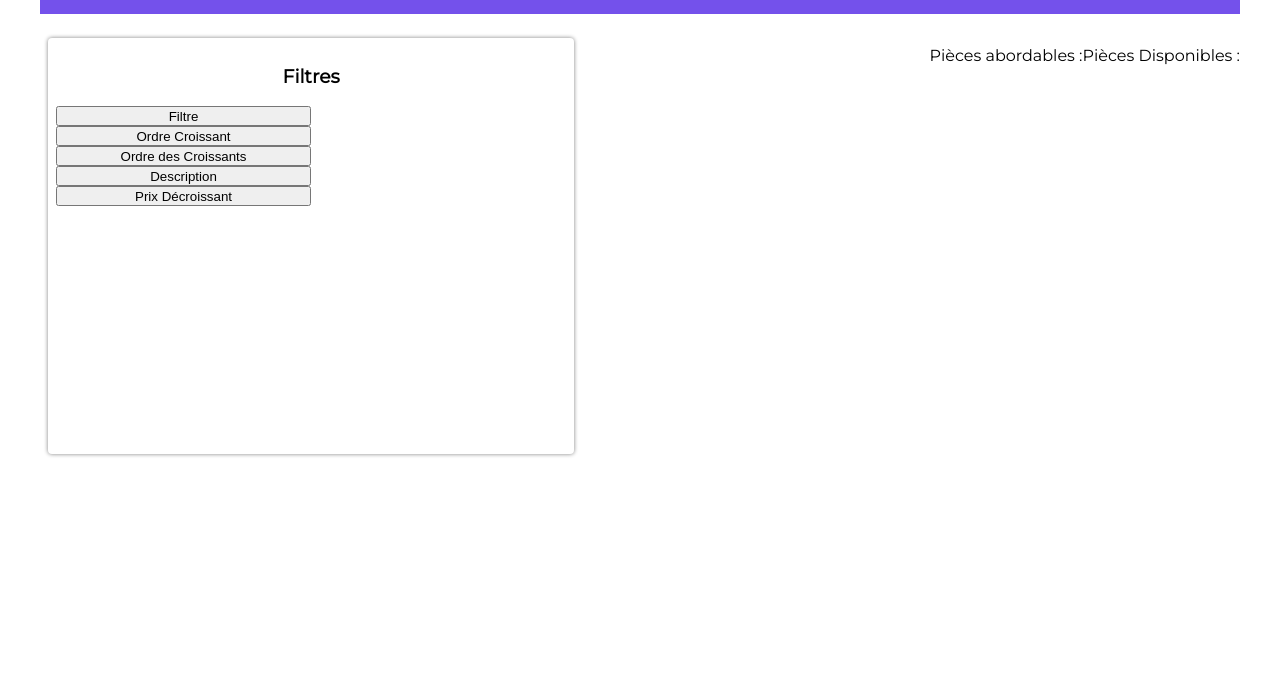
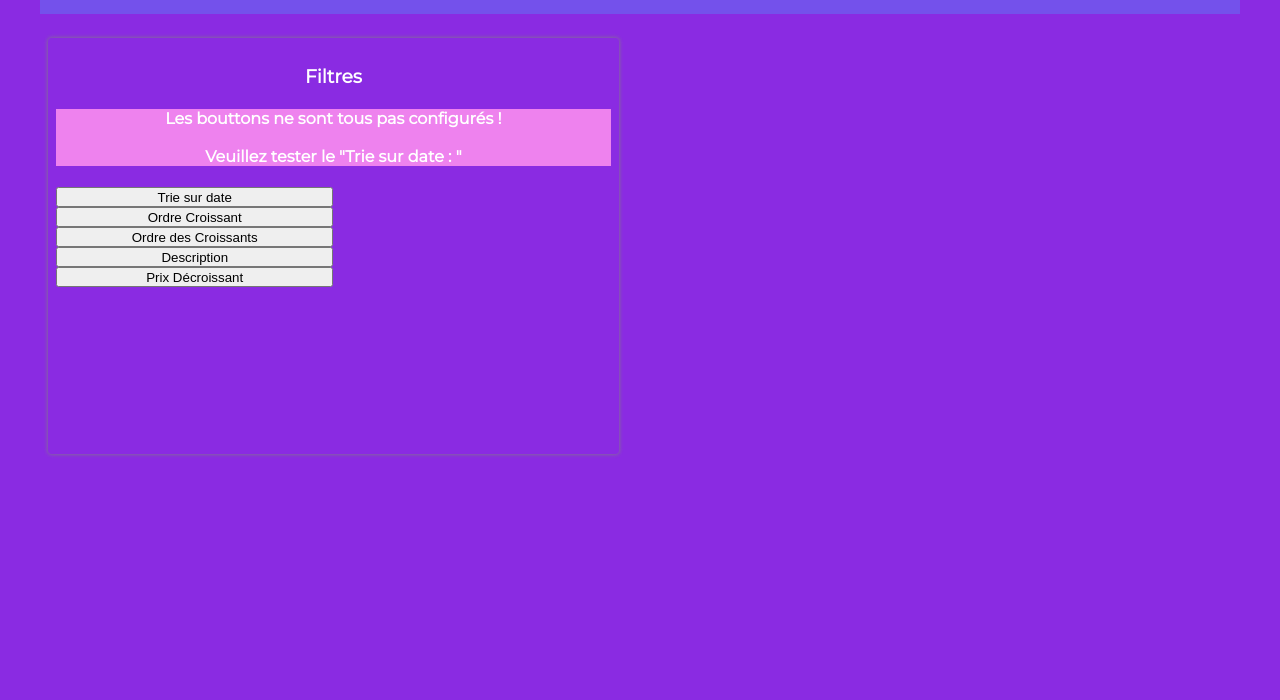
Before and after one commit to NovaStarmax/AntoineGobbeCinemas, a plain HTML site: page Index.html in a window 1280 px wide. Shown: the part 100-800 px from the top of the page. Drawn offline with Linux system fonts and the light colour scheme; no server answers.

Commit message:
Projet final

```diff
--- a/Index.html
+++ b/Index.html
@@ -13,7 +13,11 @@
       <!-- Menu de recherche -->
       <section class="filtres">
         <h3>Filtres</h3>
-        <button id="filtre">Filtre</button>
+        <h4>
+          Les bouttons ne sont tous pas configurés ! <br /><br />
+          Veuillez tester le "Trie sur date : "
+        </h4>
+        <button id="trie">Trie sur date</button>
         <button id="tri">Ordre Croissant</button>
         <button id="triD">Ordre des Croissants</button>
         <button id="description">Description</button>
@@ -26,12 +30,6 @@
         <article></article>
         <article></article>
       </section>
-      <div class="abordables" id="abor">
-        <p>Pièces abordables :</p>
-      </div>
-      <div class="disponibles">
-        <p>Pièces Disponibles :</p>
-      </div>
     </main>
     <script type="module" src="script.js"></script>
   </body>
--- a/script.js
+++ b/script.js
@@ -46,3 +46,20 @@ for (let i = 0; i < data.results.length; i++) {
   region.innerText = `Voici la région :  ${data.results[i].location_region}`;
   ficheEvenement.appendChild(region);
 }
+
+// (upDatedat) => data.results[i].updatedat;
+// console.log(upDatedat);
+// const btnTrie = document.querySelector("#trie");
+// btnTrie.addEventListener("click", () => {
+//   const fichesEvenementArray = Array.from(fichesEvenement);
+//   btnTrie.sort((a, b) => a.prix - b.prix);
+//   console.log(fichesEvenement);
+//   afficher(fichesEvenement);
+// });
+
+const btnTrie = document.querySelector("#trie");
+btnTrie.addEventListener("click", () => {
+  alert(
+    "Ce bouton marche, cependant, un génie de votre niveau ne mérite pas de voir un résultat aussi médiocre"
+  );
+});
--- a/styles.css
+++ b/styles.css
@@ -58,3 +58,18 @@ main {
 	margin-top: 4px;
 	margin-bottom: 4px;
 }
+
+h4{
+	text-align: center;
+	color: white;
+	background-color: violet;
+}
+
+body{
+	background-color: blueviolet;
+	color: white;
+}
+
+h2{
+	text-align: center;
+}
```
